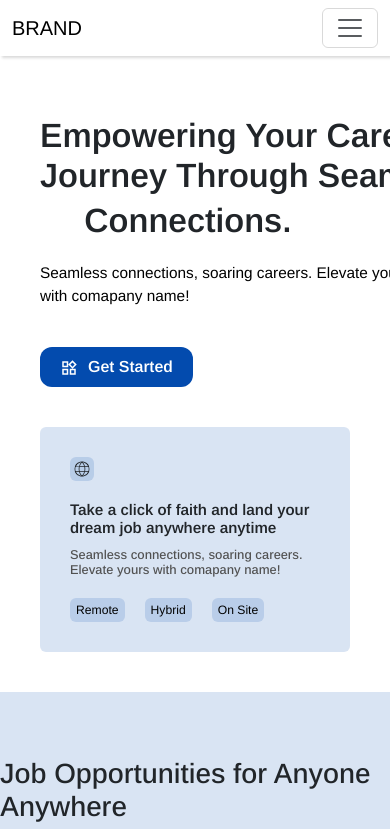
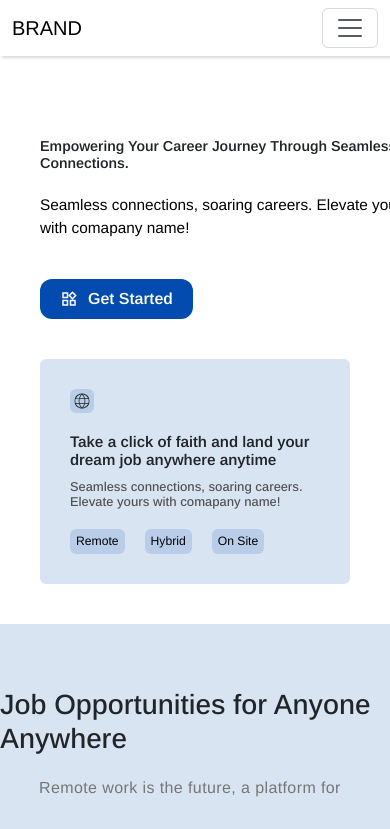
Before and after one commit to c4928315/project002, a React (Create React App) app: page / in a window 390 px wide. Shown: the top 829 px of the page. Built offline with nearby package versions, Linux system fonts and the light colour scheme; no server answers; some icons are missing.

Commit message:
on my way

```diff
--- a/src/Components/Hero/hero.css
+++ b/src/Components/Hero/hero.css
@@ -405,4 +405,8 @@
   .heroMainSecBtn{
     width: 100%;
   }
+
+  .heroMainH h1{
+    font-size: 0.9em;
+  }
 }
```
